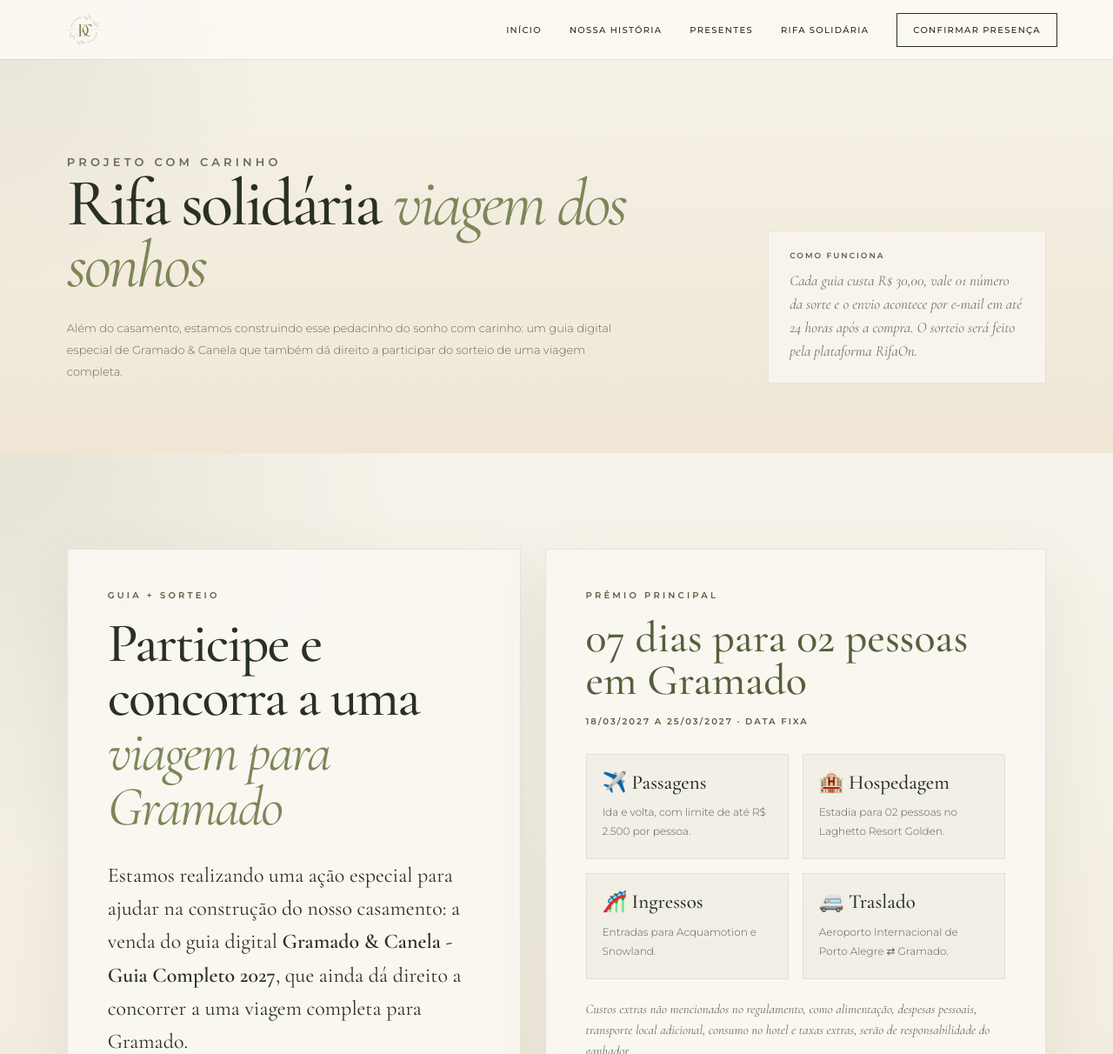
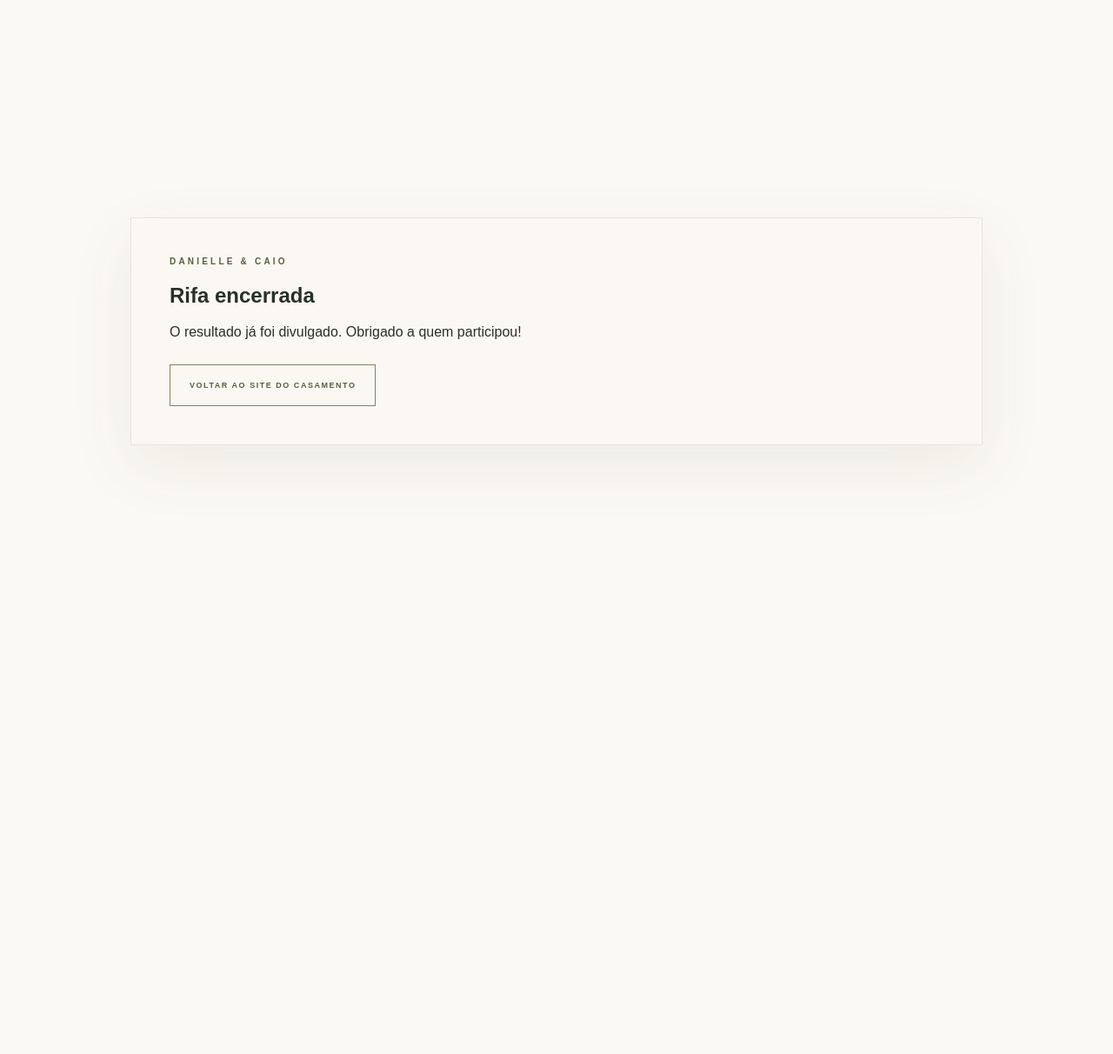
Before and after one commit to caiocapuzzo/casamento-danielle-caio-preview, a plain HTML site: page rifa.html in a window 1280 px wide. Shown: the top 1212 px of the page at 87% size. After the commit the page ends 800 px from the top, so only its background shows below. Drawn offline with nearby package versions, Linux system fonts and the light colour scheme.

Commit message:
Remove rifa solidária encerrada do site

```diff
--- a/rifa.html
+++ b/rifa.html
@@ -3,102 +3,19 @@
 <head>
   <meta charset="UTF-8">
   <meta name="viewport" content="width=device-width, initial-scale=1.0">
-  <meta name="description" content="Rifa solidária Danielle & Caio - viagem dos sonhos para Gramado 2027.">
+  <meta name="robots" content="noindex, follow">
   <meta name="theme-color" content="#7d8658">
-  <title>Rifa solidária - Danielle & Caio</title>
-  <link rel="preconnect" href="https://fonts.googleapis.com">
-  <link rel="preconnect" href="https://fonts.gstatic.com" crossorigin>
-  <link href="https://fonts.googleapis.com/css2?family=Cormorant+Garamond:ital,wght@0,400;0,500;0,600;1,400&family=Montserrat:wght@300;400;500;600&display=swap" rel="stylesheet">
-  <link rel="stylesheet" href="styles.css?v=20260628-rifa-page">
-  <!-- Google tag (gtag.js) -->
-  <script async src="https://www.googletagmanager.com/gtag/js?id=AW-686108061"></script>
-  <script>
-    window.dataLayer = window.dataLayer || [];
-    function gtag(){dataLayer.push(arguments);}
-    gtag('js', new Date());
-
-    gtag('config', 'AW-686108061');
-  </script>
-  <script>
-    gtag('event', 'conversion', {
-      'send_to': 'AW-686108061/BaMhCLbjr74cEJ3blMcC',
-      'value': 1.0,
-      'currency': 'BRL'
-    });
-  </script>
-  <script src="script.js?v=20260702-store-filters" defer></script>
+  <title>Rifa encerrada | Danielle &amp; Caio</title>
+  <link rel="stylesheet" href="styles.css?v=20260619d">
 </head>
 <body class="subpage">
-  <header class="topbar" id="topbar">
-    <a class="mini-mark" href="index.html#inicio" aria-label="Voltar ao início">
-      <img class="logo-light" src="assets/logo-light-transparent.png" alt="Danielle e Caio">
-      <img class="logo-dark" src="assets/logo-olive-transparent.png" alt="">
-    </a>
-    <button class="menu-button" id="menuButton" type="button" aria-expanded="false" aria-controls="navigation">
-      <span></span><span></span>
-      <span class="sr-only">Abrir menu</span>
-    </button>
-    <nav id="navigation" aria-label="Navegação principal">
-      <a href="index.html#inicio">Início</a>
-      <a href="index.html#historia">Nossa história</a>
-      <a href="gifts.html">Presentes</a>
-      <a href="#rifa">Rifa solidária</a>
-      <a class="nav-rsvp" href="index.html#rsvp">Confirmar presença</a>
-    </nav>
-  </header>
-
-  <main>
-    <section class="gift-page-hero raffle-page-hero">
-      <div class="gift-page-hero-shell reveal visible">
-        <div class="gift-page-hero-copy">
-          <p class="eyebrow">Projeto com carinho</p>
-          <h1>Rifa solidária <em>viagem dos sonhos</em></h1>
-          <p>Além do casamento, estamos construindo esse pedacinho do sonho com carinho: um guia digital especial de Gramado & Canela que também dá direito a participar do sorteio de uma viagem completa.</p>
-        </div>
-        <aside class="gift-page-hero-note">
-          <strong>Como funciona</strong>
-          <p>Cada guia custa R$ 30,00, vale 01 número da sorte e o envio acontece por e-mail em até 24 horas após a compra. O sorteio será feito pela plataforma RifaOn.</p>
-        </aside>
-      </div>
-    </section>
-
-    <section class="raffle section-pad" id="rifa">
-      <div class="raffle-shell reveal visible">
-        <div class="raffle-copy">
-          <p class="eyebrow">Guia + sorteio</p>
-          <h2>Participe e concorra a uma <em>viagem para Gramado</em></h2>
-          <p class="raffle-lead">Estamos realizando uma ação especial para ajudar na construção do nosso casamento: a venda do guia digital <strong>Gramado & Canela - Guia Completo 2027</strong>, que ainda dá direito a concorrer a uma viagem completa para Gramado.</p>
-          <p>Cada guia custa <strong>R$ 30,00</strong> e garante <strong>01 número da sorte</strong>. Serão disponibilizados 1.000 números, e o sorteio acontecerá pela plataforma RifaOn após a venda mínima de 80% deles.</p>
-          <div class="raffle-actions">
-            <a class="button outline" href="https://campanha.rifaon.com.br/viagem-dos-sonhos-em-gramado-2027-538" target="_blank" rel="noopener">Quero participar <span>↗</span></a>
-          </div>
-          <p class="raffle-note">O guia será enviado por e-mail em até 24 horas após a compra.</p>
-        </div>
-
-        <div class="raffle-prize">
-          <p class="eyebrow">Prêmio principal</p>
-          <h3>07 dias para 02 pessoas em Gramado</h3>
-          <span class="raffle-date">18/03/2027 a 25/03/2027 · data fixa</span>
-          <div class="raffle-grid">
-            <div class="raffle-item">
-              <strong>✈️ Passagens</strong>
-              <p>Ida e volta, com limite de até R$ 2.500 por pessoa.</p>
-            </div>
-            <div class="raffle-item">
-              <strong>🏨 Hospedagem</strong>
-              <p>Estadia para 02 pessoas no Laghetto Resort Golden.</p>
-            </div>
-            <div class="raffle-item">
-              <strong>🎢 Ingressos</strong>
-              <p>Entradas para Acquamotion e Snowland.</p>
-            </div>
-            <div class="raffle-item">
-              <strong>🚐 Traslado</strong>
-              <p>Aeroporto Internacional de Porto Alegre ⇄ Gramado.</p>
-            </div>
-          </div>
-          <p class="raffle-note subtle">Custos extras não mencionados no regulamento, como alimentação, despesas pessoais, transporte local adicional, consumo no hotel e taxas extras, serão de responsabilidade do ganhador.</p>
-        </div>
+  <main class="checkout-success">
+    <section class="checkout-success-card" id="rifa" aria-labelledby="titulo">
+      <p class="eyebrow">Danielle &amp; Caio</p>
+      <h1 id="titulo">Rifa encerrada</h1>
+      <p>O resultado já foi divulgado. Obrigado a quem participou!</p>
+      <div class="checkout-actions">
+        <a class="button outline" href="index.html">Voltar ao site do casamento</a>
       </div>
     </section>
   </main>
```
Also changed, not shown: gifts.html (+0 -1 lines), index.html (+0 -1 lines).
